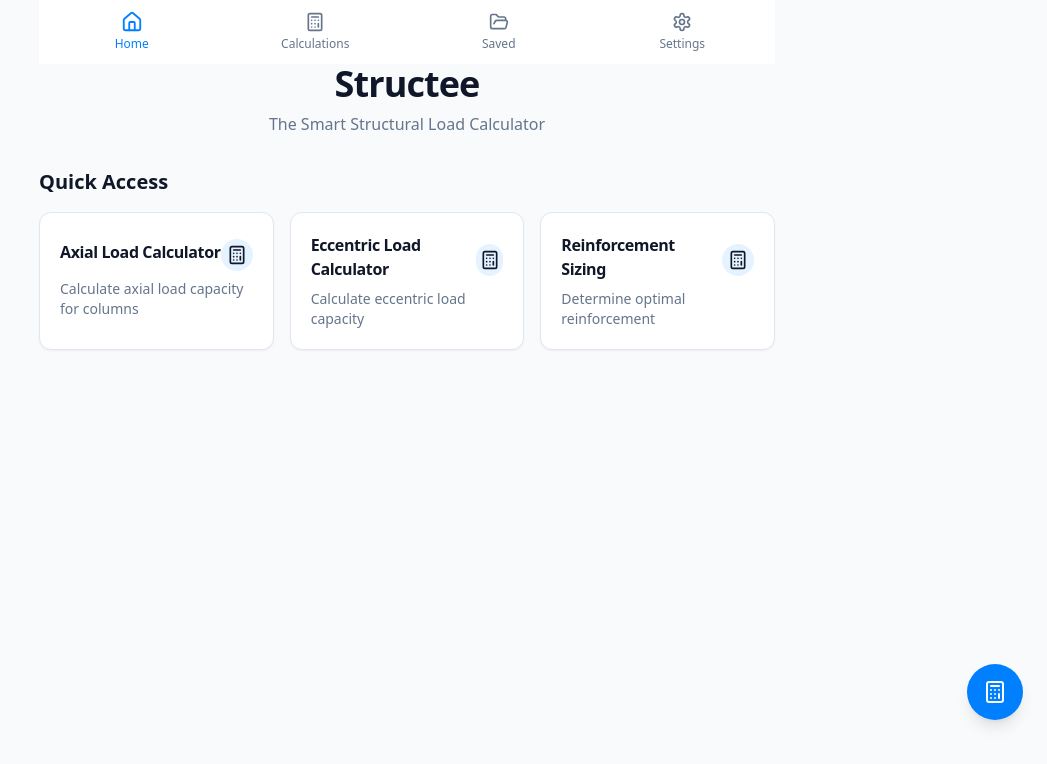
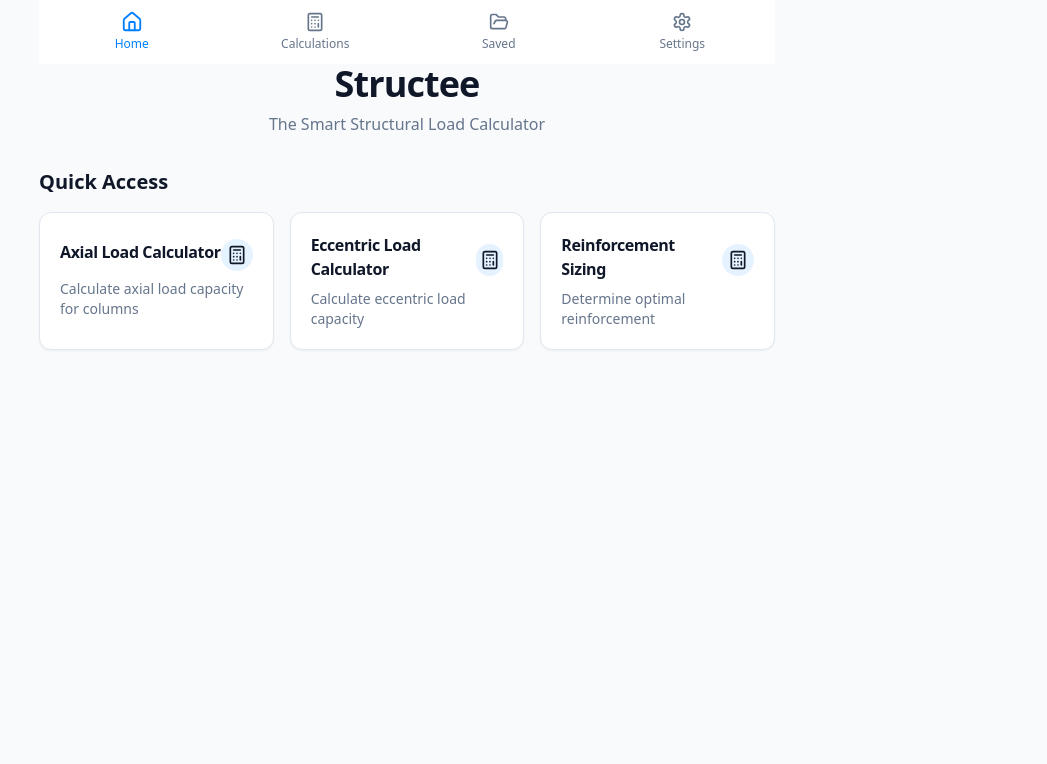
Before and after one commit to uramazingdanc/Structee-App, a React (Vite) app: page / in a window 1280 px wide. Shown: the top 764 px of the page, without its empty margins (233-1280 px from the left). Built offline with nearby package versions, Linux system fonts and the light colour scheme.

Commit message:
Remove unused button
Removed the floating action button from the index page.

```diff
--- a/src/pages/Index.tsx
+++ b/src/pages/Index.tsx
@@ -1,6 +1,5 @@
 
 import { PageContainer } from "@/components/layout/PageContainer";
-import { FloatingActionButton } from "@/components/ui/FloatingActionButton";
 import { Card, CardContent, CardDescription, CardHeader, CardTitle } from "@/components/ui/Card";
 import { Calculator, FolderOpen, ArrowRight } from "lucide-react";
 import { useProjects } from "@/context/ProjectContext";
@@ -118,10 +117,7 @@ export default function Index() {
         )}
       </div>
 
-      <FloatingActionButton
-        to="/axial-load-calculator"
-        icon={<Calculator className="h-6 w-6" />}
-      />
+      {/* Removed FloatingActionButton here */}
     </PageContainer>
   );
 }
```
